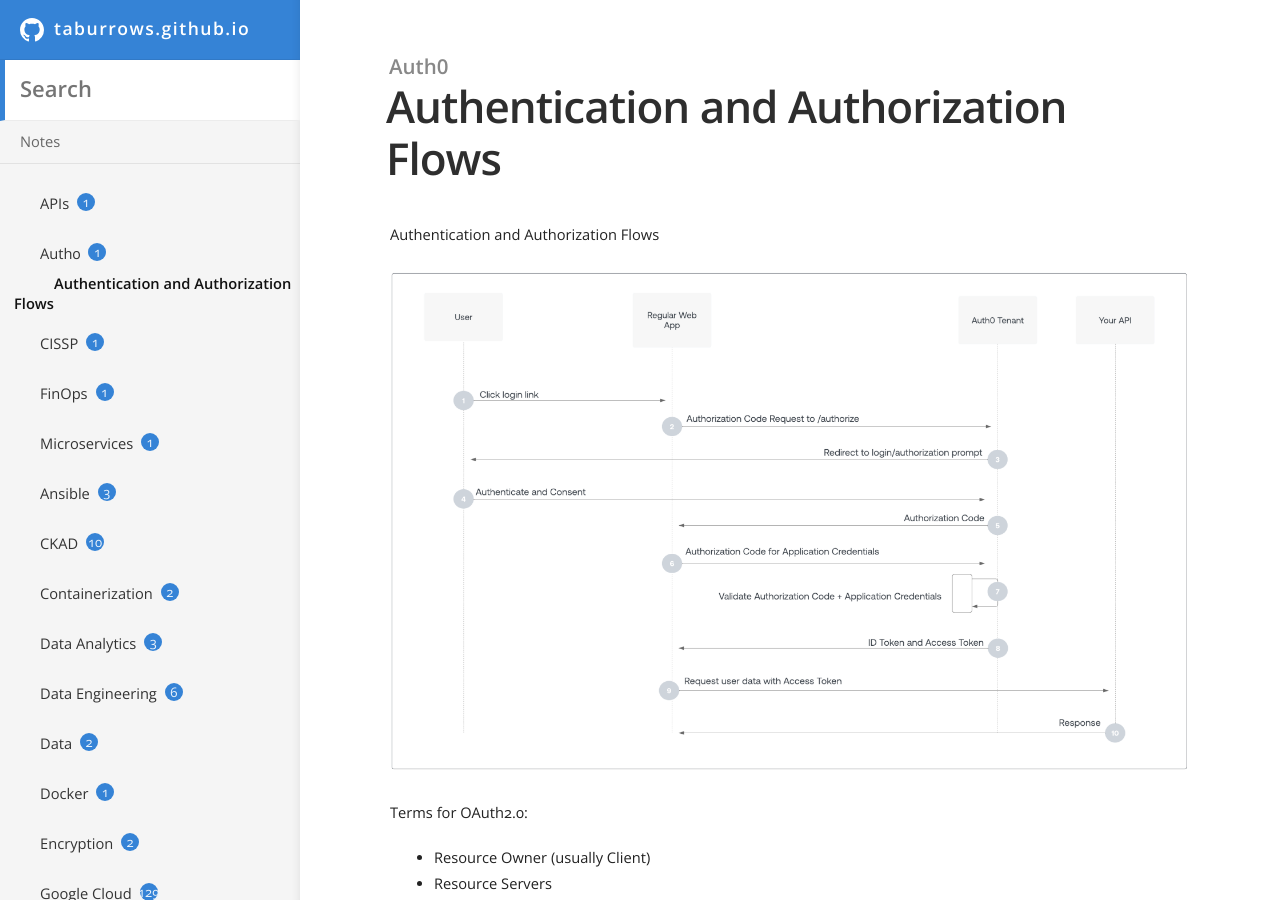
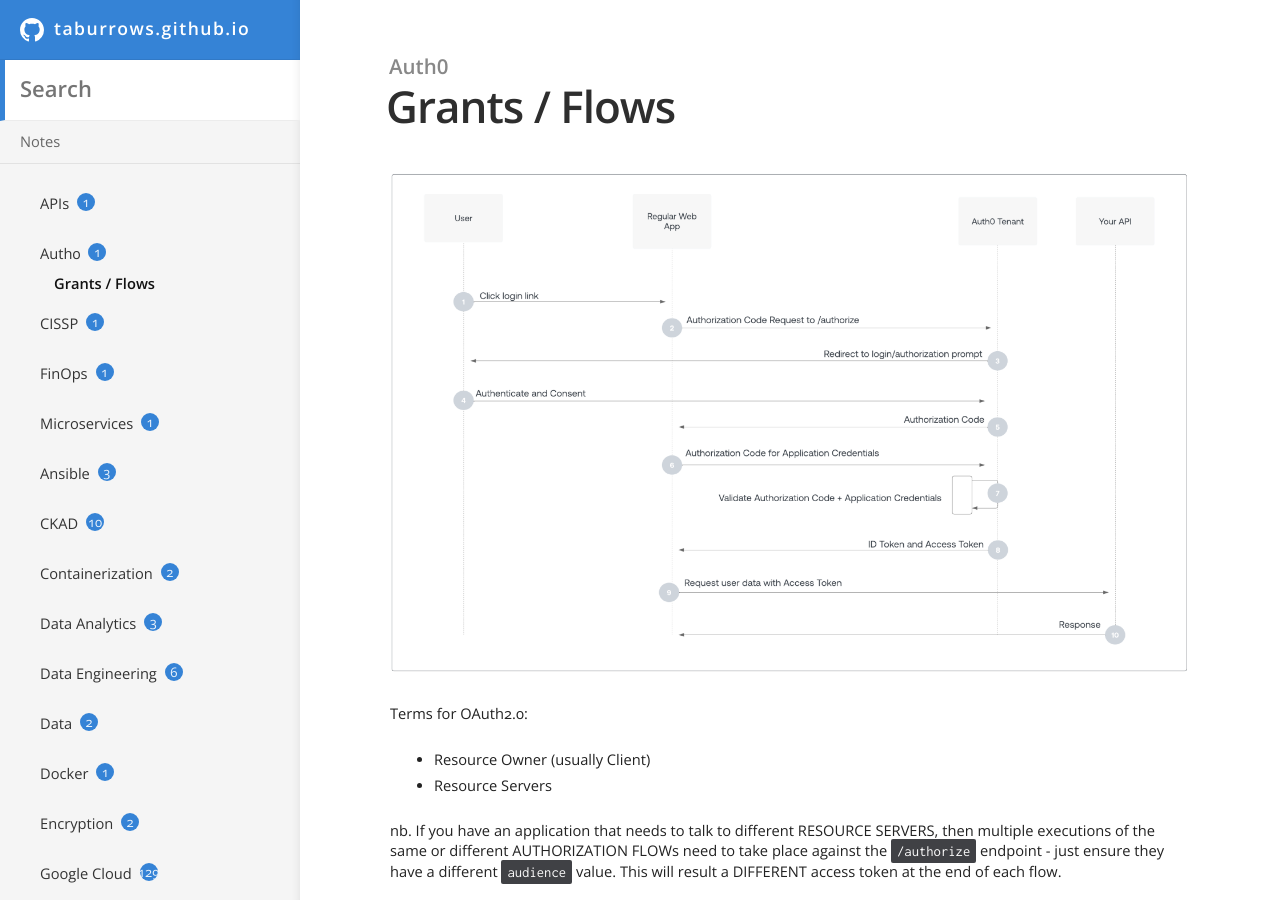
Before and after one commit to TABurrows/taburrows.github.io, a Jekyll site: the page built from _docs/Auth0/grants-flows.md, in a window 1280 px wide and 900 px high. Built offline with Jekyll 4.4.1, drawn with Linux system fonts in a browser that asks for light colours.

Commit message:
Updated the old girl

```diff
--- a/_docs/Auth0/auth-flows.md
+++ b/_docs/Auth0/grants-flows.md
@@ -1,9 +1,8 @@
 ---
-title: Authentication and Authorization Flows
+title: Grants / Flows
 category: Auth0
 order: 1
 ---
-Authentication and Authorization Flows
 
 ![OAuth2.0 - Authorization Code Flow](/images/AUTH0/AUTH-CODE-FLOW.png)
 
```
